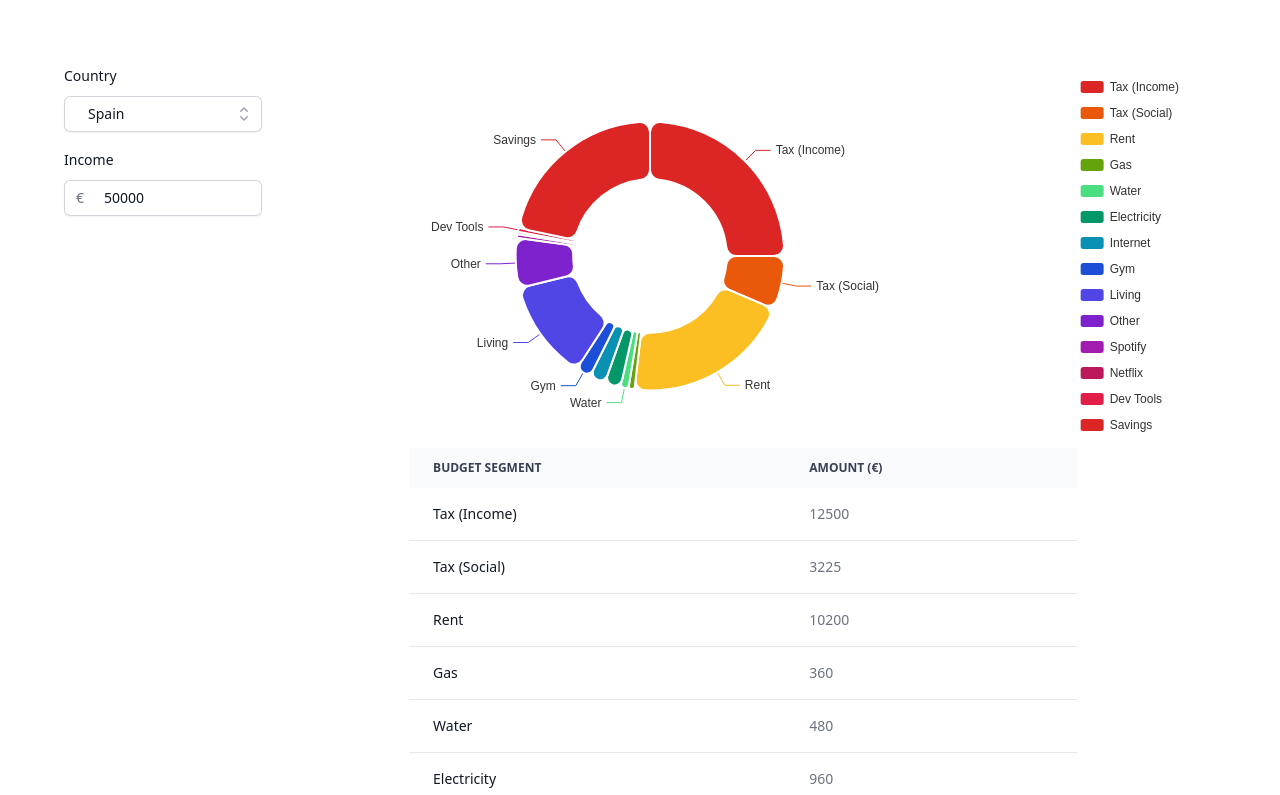
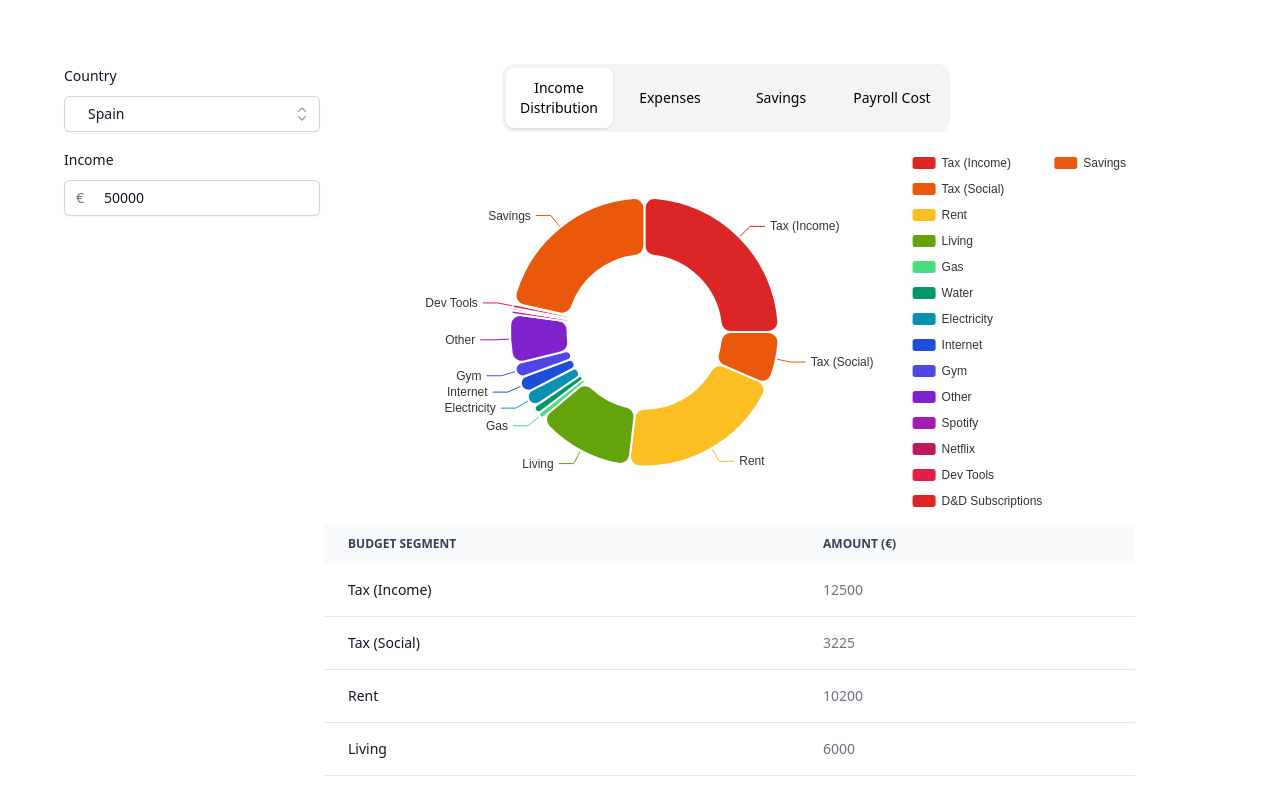
Before and after one commit to Ujinjinjin/relocation-analyzer, a Vue app: page / in a window 1280 px wide. Shown: the top 795 px of the page. Built offline with nearby package versions, Linux system fonts and the light colour scheme.

Commit message:
update info + add more visualisations

```diff
--- a/src/components/RaChart.vue
+++ b/src/components/RaChart.vue
@@ -23,7 +23,7 @@ watch(props, () => {
 </script>
 
 <template>
-  <div id="chart-container" ref="chartContainer" class="w-full"></div>
+  <div id="chart-container" ref="chartContainer" />
 </template>
 
 <style scoped></style>
--- /dev/null
+++ b/src/components/RaNavigationTabs.vue
@@ -0,0 +1,45 @@
+<script setup lang="ts">
+import { computed, type ComputedRef, useSlots } from 'vue'
+import { TabGroup, TabList, Tab, TabPanels, TabPanel } from '@headlessui/vue'
+import type { TRaNavigationTabsProps } from '@/components/RaNavigationTabs.model'
+
+const props = defineProps<TRaNavigationTabsProps>()
+
+const slots = useSlots()
+const slotNames: ComputedRef<string[]> = computed(() => Object.keys(slots))
+
+const tabNames: ComputedRef<string[]> = computed(() => slotNames.value.map((name) => props.tabs[name]))
+</script>
+
+<template>
+  <div class="flex flex-col items-center">
+    <TabGroup>
+      <TabList class="flex space-x-1 max-w-md rounded-xl bg-gray-100 p-1 w-full">
+        <Tab
+          v-for="tabName in tabNames"
+          as="template"
+          :key="tabName"
+          v-slot="{ selected }"
+        >
+          <button
+            :class="[
+              'w-full rounded-lg py-2.5 text-sm font-medium leading-5',
+              'ring-white/60 ring-offset-2',
+              selected
+                ? 'bg-white shadow'
+                : 'hover:bg-gray-200/75',
+            ]"
+          >
+            {{ tabName }}
+          </button>
+        </Tab>
+      </TabList>
+
+      <TabPanels class="mt-2 w-full">
+        <TabPanel v-for="slot of slotNames" :key="slot">
+          <slot :name="slot" />
+        </TabPanel>
+      </TabPanels>
+    </TabGroup>
+  </div>
+</template>
--- /dev/null
+++ b/src/composable/useBarChart.ts
@@ -0,0 +1,44 @@
+import { type EChartsOption } from 'echarts'
+import type { TChartData } from '@/types/echarts'
+
+export function useBarChart(data: TChartData[]): EChartsOption {
+  return {
+    color: [
+      '#dc2626',
+      '#ea580c',
+      '#fbbf24',
+      '#65a30d',
+      '#4ade80',
+      '#059669',
+      '#0891b2',
+      '#1d4ed8',
+      '#4f46e5',
+      '#7e22ce',
+      '#a21caf',
+      '#be185d',
+      '#e11d48'
+    ],
+    legend: {
+      top: 'center',
+      right: '0%',
+      orient: 'vertical'
+    },
+    tooltip: {
+      trigger: 'item'
+    },
+    xAxis: {
+      type: 'category',
+      data: data.map((item: TChartData) => item.name)
+    },
+    yAxis: {
+      type: 'value'
+    },
+    series: [
+      {
+        data: data.map((item: TChartData) => item.value),
+        type: 'bar',
+        colorBy: 'data'
+      }
+    ]
+  }
+}
--- /dev/null
+++ b/src/composable/useExpensesData.ts
@@ -0,0 +1,23 @@
+import type { TChartData } from '@/types/echarts'
+import { COUNTRIES } from '@/data/dataset'
+import { useIncomeData } from '@/composable/useIncomeData'
+import type { TCountryCode } from '@/types/countries'
+
+export function useExpensesData(yearlyIncome: number): TChartData[] {
+  const data: TChartData[] = []
+
+  Object.entries(COUNTRIES)
+    .forEach(([countryCode, countryData]) => {
+      const countryExpenses = useIncomeData(countryCode as TCountryCode, yearlyIncome)
+      const expensesSum = countryExpenses
+        .slice(0, -1)
+        .reduce((sum, current) => sum + current.value, 0)
+
+      data.push({
+        name: countryData.name,
+        value: expensesSum,
+      })
+    })
+
+  return data
+}
--- a/src/composable/useCountryData.ts
+++ b/src/composable/useIncomeData.ts
@@ -2,7 +2,7 @@ import type { TCountryCode } from '@/types/countries'
 import type { TChartData } from '@/types/echarts'
 import { COUNTRIES, SHARED_EXPENSES } from '@/data/dataset'
 
-export function useCountryData(code: TCountryCode, yearlyIncome: number): TChartData[] {
+export function useIncomeData(code: TCountryCode, yearlyIncome: number): TChartData[] {
   const countryData = COUNTRIES[code]
   const data: TChartData[] = []
   let remainingAmount = yearlyIncome
--- /dev/null
+++ b/src/composable/usePayrollData.ts
@@ -0,0 +1,20 @@
+import type { TChartData } from '@/types/echarts'
+import { COUNTRIES } from '@/data/dataset'
+
+export function usePayrollData(yearlyIncome: number): TChartData[] {
+  const data: TChartData[] = []
+
+  Object.values(COUNTRIES)
+    .forEach((countryData) => {
+      const payrollCost = countryData.expenses.taxes.corporate
+        .map(item => yearlyIncome * item.value / 100)
+        .reduce((sum, current) => sum + current, 0)
+
+      data.push({
+        name: countryData.name,
+        value: Math.ceil(payrollCost)
+      })
+    })
+
+  return data
+}
--- /dev/null
+++ b/src/composable/useSavingsData.ts
@@ -0,0 +1,20 @@
+import type { TChartData } from '@/types/echarts'
+import { COUNTRIES } from '@/data/dataset'
+import { useIncomeData } from '@/composable/useIncomeData'
+import type { TCountryCode } from '@/types/countries'
+
+export function useSavingsData(yearlyIncome: number): TChartData[] {
+  const data: TChartData[] = []
+
+  Object.entries(COUNTRIES)
+    .forEach(([countryCode, countryData]) => {
+      const countryExpenses = useIncomeData(countryCode as TCountryCode, yearlyIncome)
+
+      data.push({
+        name: countryData.name,
+        value: countryExpenses[countryExpenses.length - 1].value,
+      })
+    })
+
+  return data
+}
--- a/src/data/dataset.ts
+++ b/src/data/dataset.ts
@@ -17,12 +17,12 @@ export const COUNTRIES: TCountryDataDict = {
       },
       other: [
         { name: 'Rent', value: 850, period: 'month' },
+        { name: 'Living', value: 500, period: 'month' },
         { name: 'Gas', value: 30, period: 'month' },
         { name: 'Water', value: 40, period: 'month' },
         { name: 'Electricity', value: 80, period: 'month' },
         { name: 'Internet', value: 80, period: 'month' },
-        { name: 'Gym', value: 75, period: 'month' },
-        { name: 'Living', value: 500, period: 'month' }
+        { name: 'Gym', value: 75, period: 'month' }
       ]
     }
   },
@@ -41,7 +41,9 @@ export const COUNTRIES: TCountryDataDict = {
       },
       other: [
         { name: 'Rent', value: 500, period: 'month' },
-        { name: 'Living', value: 500, period: 'month' }
+        { name: 'Living', value: 500, period: 'month' },
+
+        { name: 'Unknown', value: 350, period: 'month' }
       ]
     }
   },
@@ -60,7 +62,11 @@ export const COUNTRIES: TCountryDataDict = {
       },
       other: [
         { name: 'Rent', value: 500, period: 'month' },
-        { name: 'Living', value: 500, period: 'month' }
+        { name: 'Living', value: 500, period: 'month' },
+        { name: 'Apartment Utilities', value: 250, period: 'month' },
+        { name: 'Electricity', value: 50, period: 'month' },
+        { name: 'Internet', value: 25, period: 'month' },
+        { name: 'Phone Bill', value: 30, period: 'month' },
       ]
     }
   },
@@ -79,7 +85,10 @@ export const COUNTRIES: TCountryDataDict = {
       },
       other: [
         { name: 'Rent', value: 500, period: 'month' },
-        { name: 'Living', value: 500, period: 'month' }
+        { name: 'Living', value: 500, period: 'month' },
+        { name: 'Apartment Utilities', value: 50, period: 'month' },
+        { name: 'Internet', value: 50, period: 'month' },
+        { name: 'Gym', value: 50, period: 'month' },
       ]
     }
   },
@@ -98,7 +107,9 @@ export const COUNTRIES: TCountryDataDict = {
       },
       other: [
         { name: 'Rent', value: 1000, period: 'month' },
-        { name: 'Living', value: 500, period: 'month' }
+        { name: 'Living', value: 500, period: 'month' },
+
+        { name: 'Unknown', value: 350, period: 'month' }
       ]
     }
   },
@@ -118,7 +129,9 @@ export const COUNTRIES: TCountryDataDict = {
       },
       other: [
         { name: 'Rent', value: 350, period: 'month' },
-        { name: 'Living', value: 500, period: 'month' }
+        { name: 'Living', value: 500, period: 'month' },
+
+        { name: 'Unknown', value: 350, period: 'month' }
       ]
     }
   },
@@ -137,7 +150,9 @@ export const COUNTRIES: TCountryDataDict = {
       },
       other: [
         { name: 'Rent', value: 1000, period: 'month' },
-        { name: 'Living', value: 500, period: 'month' }
+        { name: 'Living', value: 500, period: 'month' },
+
+        { name: 'Unknown', value: 350, period: 'month' }
       ]
     }
   },
@@ -156,7 +171,9 @@ export const COUNTRIES: TCountryDataDict = {
       },
       other: [
         { name: 'Rent', value: 1000, period: 'month' },
-        { name: 'Living', value: 500, period: 'month' }
+        { name: 'Living', value: 500, period: 'month' },
+
+        { name: 'Unknown', value: 350, period: 'month' }
       ]
     }
   },
@@ -175,7 +192,9 @@ export const COUNTRIES: TCountryDataDict = {
       },
       other: [
         { name: 'Rent', value: 500, period: 'month' },
-        { name: 'Living', value: 500, period: 'month' }
+        { name: 'Living', value: 500, period: 'month' },
+
+        { name: 'Unknown', value: 350, period: 'month' }
       ]
     }
   },
@@ -186,4 +205,5 @@ export const SHARED_EXPENSES: TPeriodicExpense[] = [
   { name: 'Spotify', value: 18, period: 'month' },
   { name: 'Netflix', value: 12, period: 'month' },
   { name: 'Dev Tools', value: 225, period: 'year' },
+  { name: 'D&D Subscriptions', value: 60, period: 'year' },
 ]
--- a/src/views/HomeView.vue
+++ b/src/views/HomeView.vue
@@ -2,13 +2,19 @@
 import RaChart from '@/components/RaChart.vue'
 import { usePieChart } from '@/composable/usePieChart'
 import { computed, type Ref, ref } from 'vue'
-import { useCountryData } from '@/composable/useCountryData'
+import { useIncomeData } from '@/composable/useIncomeData'
 import RaInput from '@/components/RaInput.vue'
 import RaSelect from '@/components/RaSelect.vue'
 import { COUNTRIES } from '@/data/dataset'
 import type { TSelectionOption } from '@/components/RaSelect.model'
-import type { TCountryCode } from '@/types/countries'
+import type { TCountryCode, TCurrencySymbol } from '@/types/countries'
 import RaTable from '@/components/RaTable.vue'
+import RaNavigationTabs from '@/components/RaNavigationTabs.vue'
+import type { TRaNavigationTabNameMap } from '@/components/RaNavigationTabs.model'
+import { usePayrollData } from '@/composable/usePayrollData'
+import { useBarChart } from '@/composable/useBarChart'
+import { useExpensesData } from '@/composable/useExpensesData'
+import { useSavingsData } from '@/composable/useSavingsData'
 
 const countrySelectionOptions: TSelectionOption[] = Object.entries(COUNTRIES).map(
   ([key, value]) => {
@@ -21,27 +27,64 @@ const countrySelectionOptions: TSelectionOption[] = Object.entries(COUNTRIES).ma
 
 const yearlyIncome: Ref<number> = ref(50000)
 const selectedCountry: Ref<TSelectionOption> = ref(countrySelectionOptions[0])
-const countryCurrencySymbol = ref('€')
+const countryCurrencySymbol: Ref<TCurrencySymbol> = ref('€')
 // const countryCurrencySymbol = computed(() => useCurrencySymbol(COUNTRIES[selectedCountry.value.key as TCountryCode].currency))
 
-const countryData = computed(() =>
-  useCountryData(selectedCountry.value.key as TCountryCode, yearlyIncome.value)
+const incomeData = computed(() =>
+  useIncomeData(selectedCountry.value.key as TCountryCode, yearlyIncome.value)
 )
-const chartOptions = computed(() => usePieChart(countryData.value))
+const incomeChart = computed(() => usePieChart(incomeData.value))
+const incomeTableHeaders = computed(() => ['Budget segment', `Amount (${countryCurrencySymbol.value})`])
+const incomeTableRows = computed(() => incomeData.value.map((item) => [item.name, `${item.value}`]))
 
-const tableHeaders = computed(() => ['Budget segment', `Amount (${countryCurrencySymbol.value})`])
-const tableRows = computed(() => countryData.value.map((item) => [item.name, `${item.value}`]))
+const expensesData = computed(() => useExpensesData(yearlyIncome.value))
+const expensesChart = computed(() => useBarChart(expensesData.value))
+
+const savingsData = computed(() => useSavingsData(yearlyIncome.value))
+const savingsChart = computed(() => useBarChart(savingsData.value))
+
+const payrollData = computed(() => usePayrollData(yearlyIncome.value))
+const payrollChart = computed(() => useBarChart(payrollData.value))
+
+const navigationTabs: TRaNavigationTabNameMap = {
+  'income': 'Income Distribution',
+  'expenses': 'Expenses',
+  'savings': 'Savings',
+  'payroll': 'Payroll Cost'
+}
 </script>
 
 <template>
-  <div class="flex mx-16 mt-16">
-    <div class="w-64 space-y-4">
+  <div class="flex mx-16 mt-16 w-5/6">
+    <div class="min-w-64 space-y-4">
       <RaSelect label="Country" :options="countrySelectionOptions" v-model="selectedCountry" />
       <RaInput label="Income" v-model="yearlyIncome" :symbol="countryCurrencySymbol" />
     </div>
-    <div class="w-full m-auto mx-8 flex flex-col space-x-2">
-      <RaChart :options="chartOptions" class="h-96 w-3/4 self-center" />
-      <RaTable class="w-3/4 max-h-[36rem] self-center" :headers="tableHeaders" :rows="tableRows" />
-    </div>
+    <RaNavigationTabs :tabs="navigationTabs" class="w-full">
+      <template v-slot:income>
+        <div class="w-full m-auto flex flex-col space-x-2 items-center">
+          <RaChart :options="incomeChart" class="h-96 w-full" />
+          <RaTable class="max-h-[32rem] w-full" :headers="incomeTableHeaders" :rows="incomeTableRows" />
+        </div>
+      </template>
+
+      <template v-slot:expenses>
+        <div class="w-full m-auto flex flex-col space-x-2 items-center">
+          <RaChart :options="expensesChart" class="h-96 w-full" />
+        </div>
+      </template>
+
+      <template v-slot:savings>
+        <div class="w-full m-auto flex flex-col space-x-2 items-center">
+          <RaChart :options="savingsChart" class="h-96 w-full" />
+        </div>
+      </template>
+
+      <template v-slot:payroll>
+        <div class="w-full m-auto flex flex-col space-x-2 items-center">
+          <RaChart :options="payrollChart" class="h-96 w-full" />
+        </div>
+      </template>
+    </RaNavigationTabs>
   </div>
 </template>
```
Also changed, not shown: src/components/RaNavigationTabs.model.ts (added, +7 -0 lines).
